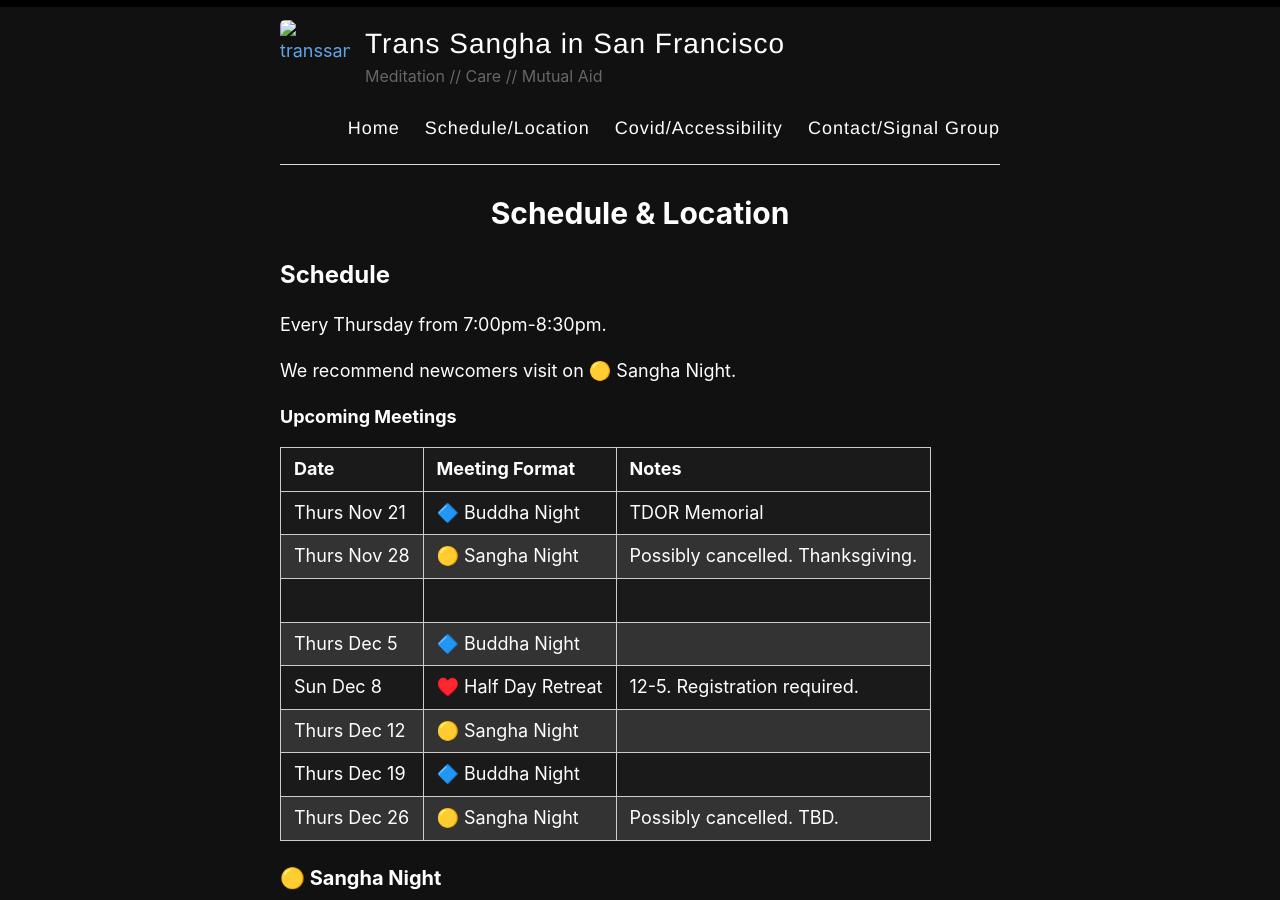
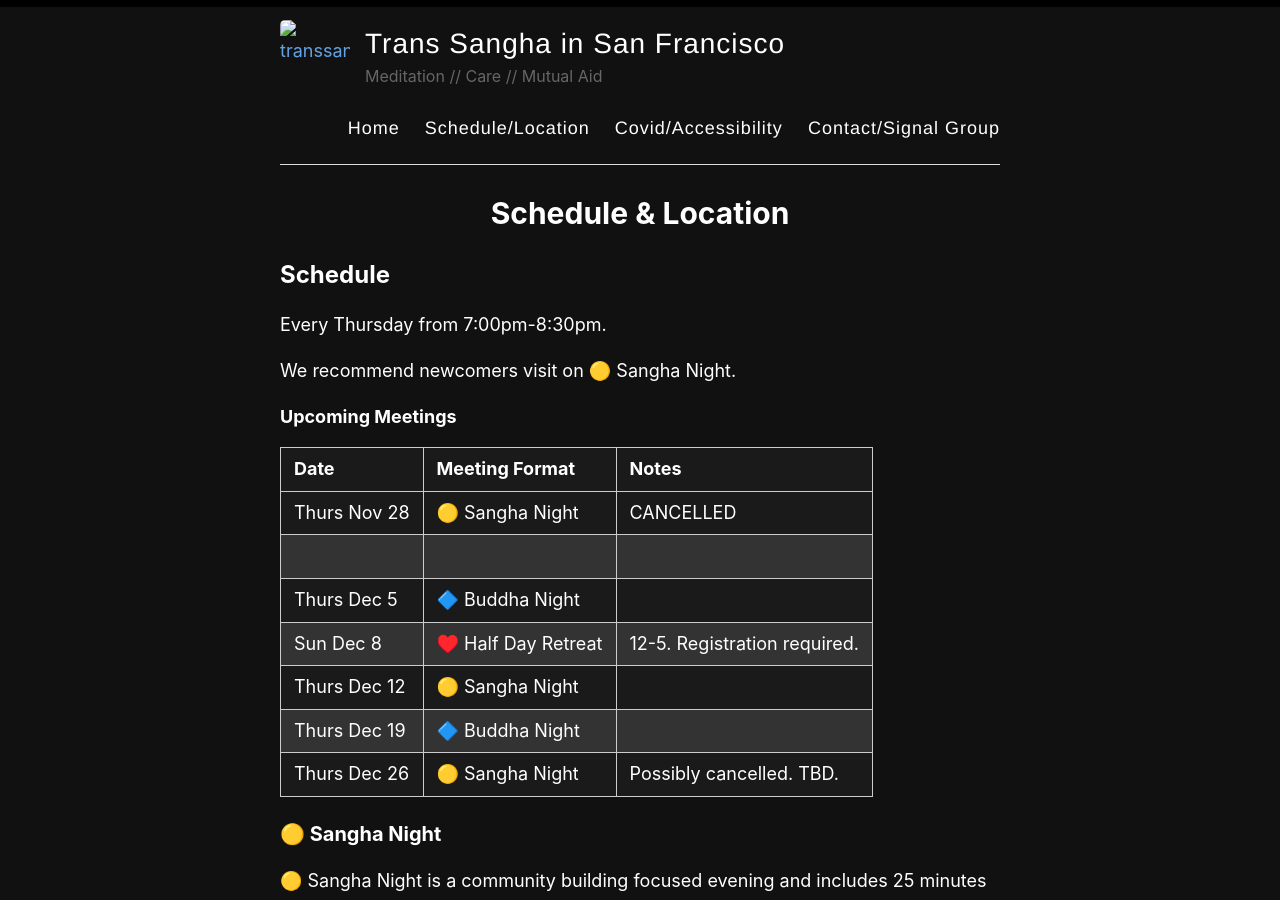
Before and after one commit to rykener/transsangha, a Jekyll site: the page built from _pages/schedule.md, in a window 1280 px wide and 900 px high. Built offline with Jekyll 4.4.1, drawn with Linux system fonts in a browser that asks for light colours.

Commit message:
update sched

```diff
--- a/_pages/schedule.md
+++ b/_pages/schedule.md
@@ -16,8 +16,7 @@ We recommend newcomers visit on 🟡 Sangha Night.
 
 | Date           | Meeting Format  | Notes |
 |----------------|-----------------|-------|
-| Thurs Nov 21   | 🔷 Buddha Night | TDOR Memorial
-| Thurs Nov 28   | 🟡 Sangha Night | Possibly cancelled. Thanksgiving.
+| Thurs Nov 28   | 🟡 Sangha Night | CANCELLED
 | | |
 | Thurs Dec 5    | 🔷 Buddha Night |
 | Sun Dec 8      | ♥️ Half Day Retreat | 12-5. Registration required.
```
